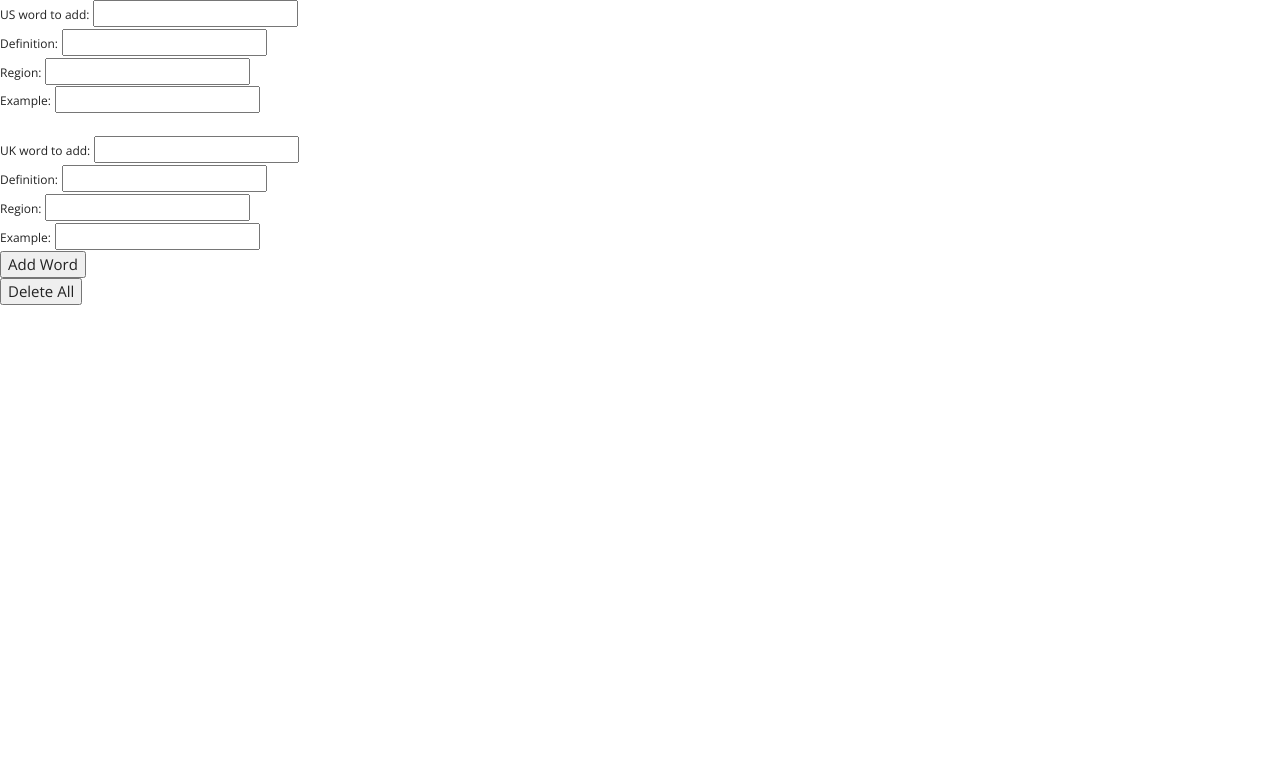
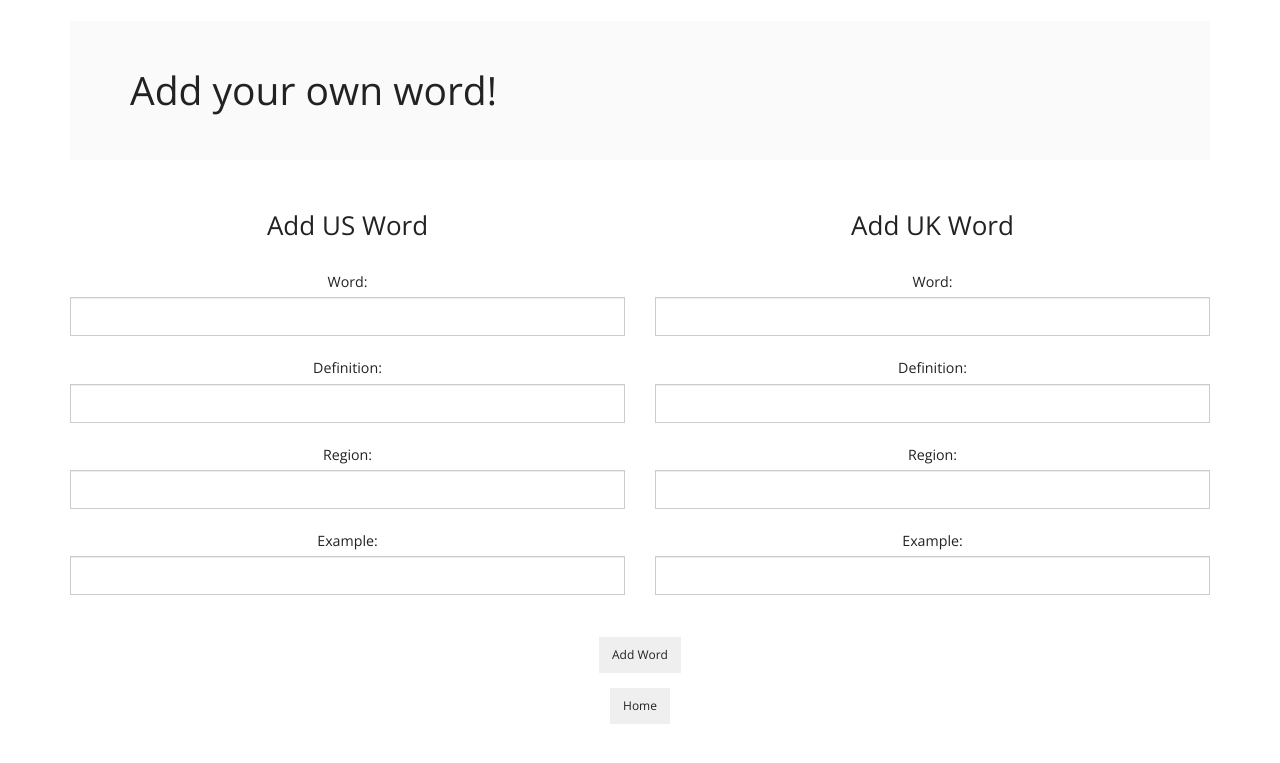
Before and after one commit to Yhbv24/UK, a PHP site: template views/add_us_word.html.twig in a window 1280 px wide. Shown: the top 763 px of the page. Run offline with PHP 8.4, Linux system fonts and the light colour scheme; the template is opened without the code that fills it, so the values that code supplies are empty; some libraries are stand-ins or nearby versions.

Commit message:
Add styling to add word page

```diff
--- a/app/app.php
+++ b/app/app.php
@@ -49,4 +49,8 @@
         return $app["twig"]->render("search.html.twig", array("output" => $output, "UK_word" => $UK_word, "US_word" => $US_word));
     });
 
+    $app->get("/add_word", function() use($app){
+        return $app["twig"]->render("add_us_word.html.twig");
+    });
+
     return $app;
--- a/views/add_us_word.html.twig
+++ b/views/add_us_word.html.twig
@@ -8,40 +8,60 @@
     <body>
 
         {% block body %}
+        <div class="container">
+            <h1 class="jumbotron">
+                Add your own word!
+            </h1>
+            <form action="/add_US_word" method="post" class="form-group">
                 <div class="row">
-                <div class="col-sm-12">
-                    <form action="/add_US_word" method="post">
-                        <label for"us_word">US word to add:</label>
-                        <input type="text" name="us_word" required><br>
+                    <div class="col-sm-6">
+                        <div class="center">
+                            <h3>Add US Word</h3><br>
+                            <label for"us_word">Word:</label>
+                            <input type="text" name="us_word" class="form-control" required><br>
 
                             <label for"definition">Definition:</label>
-                        <input type="text" name="definition" required><br>
+                            <input type="text" name="definition" class="form-control" required><br>
 
                             <label for"example">Region:</label>
-                        <input type="text" name="example" required><br>
+                            <input type="text" name="example" class="form-control" required><br>
 
                             <label for"region">Example:</label>
-                        <input type="text" name="region" required><br><br>
-
-                        <label for"uk_word">UK word to add:</label>
-                        <input type="text" name="uk_word" required><br>
+                            <input type="text" name="region" class="form-control" required><br><br>
+                        </div>
+                    </div>
+                    <div class="col-sm-6">
+                        <div class="center">
+                            <h3>Add UK Word</h3><br>
+                            <label for"uk_word">Word:</label>
+                            <input type="text" name="uk_word" class="form-control" required><br>
 
                             <label for"uk_definition">Definition:</label>
-                        <input type="text" name="uk_definition" required><br>
+                            <input type="text" name="uk_definition" class="form-control" required><br>
 
                             <label for"uk_region">Region:</label>
-                        <input type="text" name="uk_region" required><br>
+                            <input type="text" name="uk_region" class="form-control" required><br>
 
                             <label for"uk_example">Example:</label>
-                        <input type="text" name="uk_example" required><br>
+                            <input type="text" name="uk_example" class="form-control" required><br>
+                        </div>
+                    </div>
+                </div>
 
-                        <button type="submit">Add Word</button>
+                <div class="row">
+                    <div class="col-md-12">
+                        <div class="center">
+                            <button type="submit" class="btn btn-sm">Add Word</button>
+                        </div>
+                    </div>
+                </div>
             </form>
 
-                    <form action="/delete_all" method="post">
-                        <button type="submit">Delete All</button>
+            <form method="get" action="/">
+                <div class="center">
+                    <button type="submit" class="btn btn-sm">Home</button>
+                </div>
             </form>
-                </div>
         </div>
         {% endblock %}
     </body>
--- a/views/search.html.twig
+++ b/views/search.html.twig
@@ -10,6 +10,12 @@
             <div class="row">
                 <div class="col-sm-12">
                     <h1 class="jumbotron">Results</h1>
+                    {% if output is empty%}
+                    <div class="center">
+                        <h3>No result found</h3>
+                        <h3><a href="/add_word">Click here</a> to add your own word</h3><br>
+                    </div>
+                    {% endif %}
                     {% if output is not empty %}
                         <div class="center">
                             <h3>Your seach results:</h3><Br>
--- a/web/css/styles.css
+++ b/web/css/styles.css
@@ -1,3 +1,14 @@
 .center {
     text-align: center;
 }
+
+label {
+    font-size: .95em;
+    line-height: 1.5em;
+}
+
+a:hover {
+    text-decoration: none;
+    color: red;
+    transition: .3s;
+}
```
Also changed, not shown: web/img/usaHigh.svg (added). Lines whose indentation alone changed are shown as unchanged.
